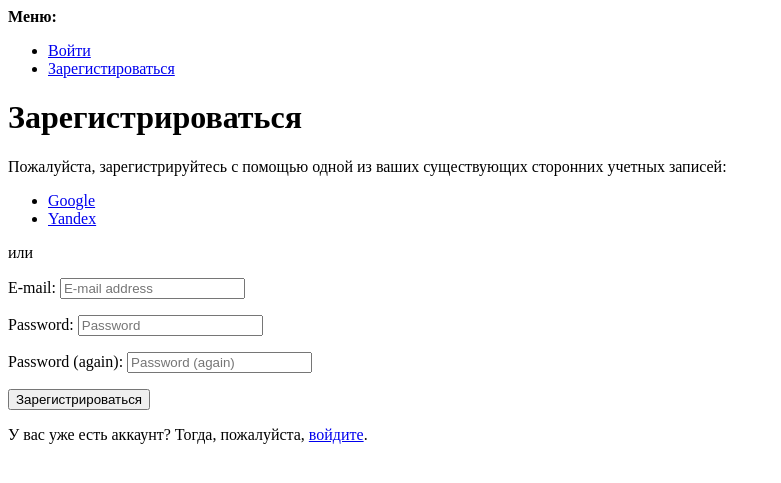
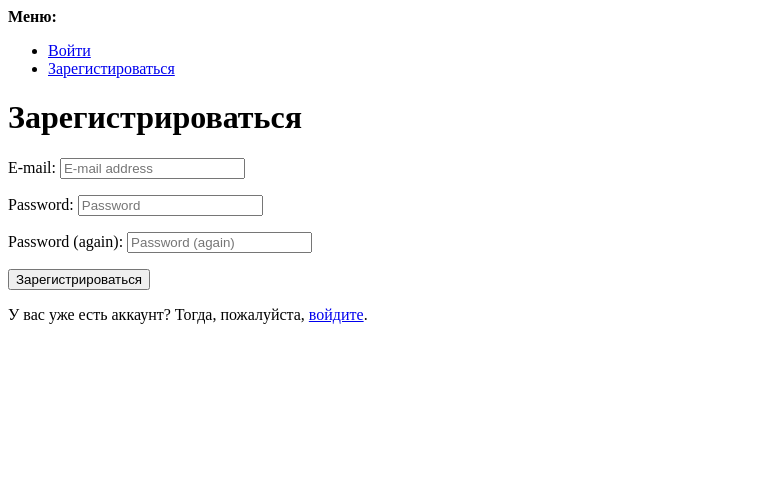
Before and after one commit to magusmgl/NewsPortal, a Django app: page /accounts/signup/ in a window 1280 px wide. Shown: the top 483 px of the page, without its empty margins (0-781 px from the left). Run offline with Django 4.2, Linux system fonts and the light colour scheme.

Commit message:
fix sinup.html

```diff
--- a/NewsPortal/templates/account/signup.html
+++ b/NewsPortal/templates/account/signup.html
@@ -7,24 +7,15 @@
 {% block content %}
 <h1>{% trans "Зарегистрироваться" %}</h1>
 
-Пожалуйста, зарегистрируйтесь с помощью одной из ваших существующих сторонних учетных записей:
-<div class="socialaccount_ballot">
-  <ul class="socialaccount_providers">
-    {% include "socialaccount/snippets/provider_list.html" with process="login" %}
-  </ul>
-  <div class="login-or">{% trans 'или' %}</div>
-</div>
-
-{% include "socialaccount/snippets/login_extra.html" %}
-
 <form class="signup" id="signup_form" method="post" action="{% url 'account_signup' %}">
-  {% csrf_token %}
-  {{ form.as_p }}
-  {% if redirect_field_value %}
-  <input type="hidden" name="{{ redirect_field_name }}" value="{{ redirect_field_value }}" />
-  {% endif %}
-  <button type="submit">{% trans "Зарегистрироваться" %}</button>
+    {% csrf_token %}
+    {{ form.as_p }}
+    {% if redirect_field_value %}
+    <input type="hidden" name="{{ redirect_field_name }}" value="{{ redirect_field_value }}"/>
+    {% endif %}
+    <button type="submit">{% trans "Зарегистрироваться" %}</button>
 </form>
 
-<p>{% blocktrans %}У вас уже есть аккаунт? Тогда, пожалуйста,  <a href="{{ login_url }}">войдите</a>.{% endblocktrans %}</p>
+<p>{% blocktrans %}У вас уже есть аккаунт? Тогда, пожалуйста, <a href="{{ login_url }}">войдите</a>.{% endblocktrans %}
+</p>
 {% endblock %}
```
